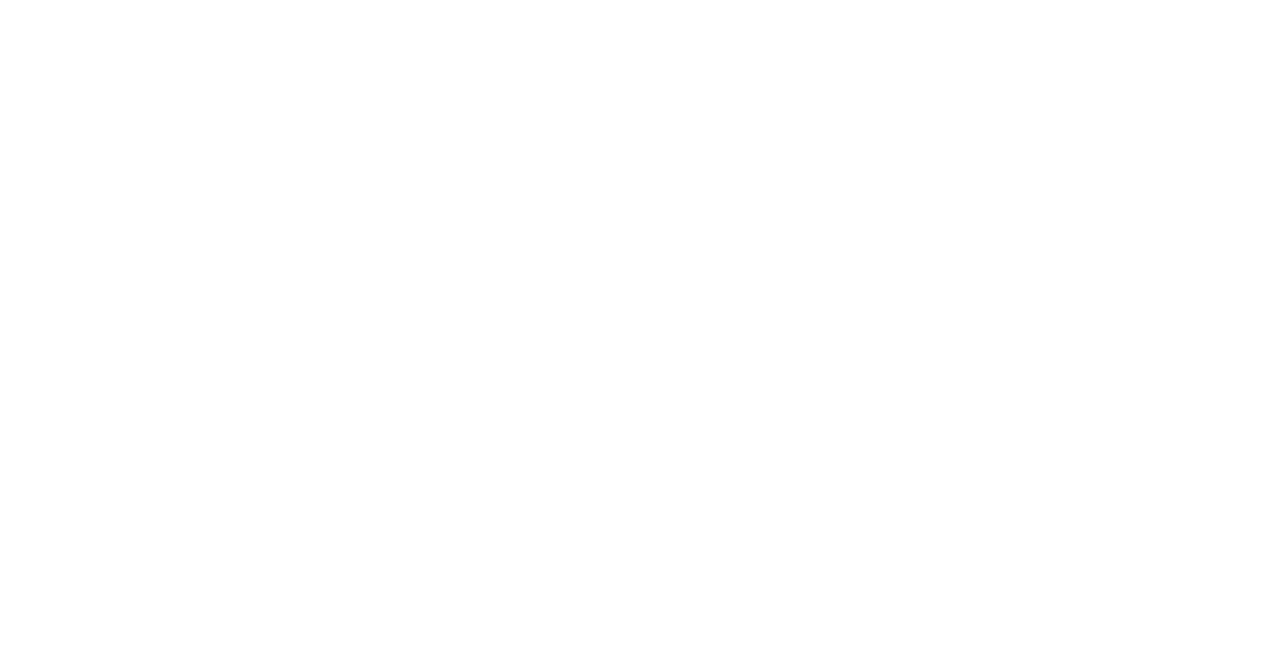
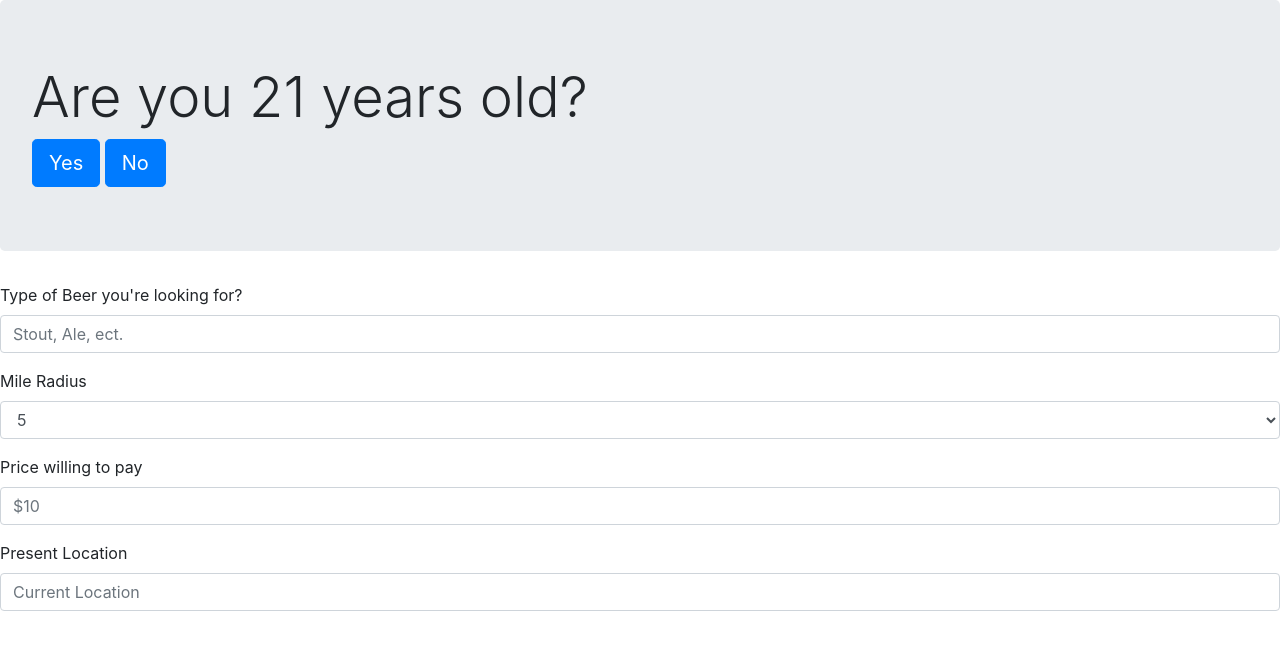
Before and after one commit to Nima99/Brews-For-The-Boys, a plain HTML site: page index.html in a window 1280 px wide. Drawn offline with nearby package versions, Linux system fonts and the light colour scheme.

Commit message:
initial outline of html with boostrap links added

```diff
--- a/index.html
+++ b/index.html
@@ -4,9 +4,61 @@
     <meta charset="UTF-8">
     <meta name="viewport" content="width=device-width, initial-scale=1.0">
     <meta http-equiv="X-UA-Compatible" content="ie=edge">
-    <title>Document</title>
-</head>
+    <title>Brewery API</title>
+       <!-- This links to the jQuery Library -->
+       <script src="https://code.jquery.com/jquery-3.1.1.js"></script>
+       <!--- Bootstrap -->
+      <link rel="stylesheet" href="https://stackpath.bootstrapcdn.com/bootstrap/4.3.1/css/bootstrap.min.css" integrity="sha384-ggOyR0iXCbMQv3Xipma34MD+dH/1fQ784/j6cY/iJTQUOhcWr7x9JvoRxT2MZw1T" crossorigin="anonymous">
+
+    </head>
 <body>
+    <!----------Beginning of site asks if you're 21 ////  This will dissapear once the user clicks yes or no -->
+    <div id= "legal-age" >
+    <div class="jumbotron">
+                <h1 class="display-4" >Are you 21 years old?</h1>
+                <a class="btn btn-primary btn-lg" href="#" role="button">Yes</a>
+                <a class="btn btn-primary btn-lg" href="#" role="button">No</a>
+              </div>
+            </div>
+<!--------------------Imput Forms-------------------------------->
+<form id = "imput-form">
+        <div class="form-group">
+          <label for="formGroupExampleInput">Type of Beer you're looking for?</label>
+          <input type="text" class="form-control" id="formGroupExampleInput" placeholder="Stout, Ale, ect.">
+        </div>
+        <div class="form-group">
+          <label for="formGroupExampleInput2">Mile Radius</label>
+          <select class="form-control">
+                <option>5</option>
+                <option>10</option>
+                <option>15</option>
+                <option>20</option>
+                <option>25</option>
+                <option>30</option>
+                <option>35</option>
+                <option>40</option>
+                <option>45</option>
+
+
+              </select>
+                    </div>
+
+            <div class="form-group">
+              <label for="formGroupExampleInput">Price willing to pay</label>
+              <input type="text" class="form-control" id="formGroupExampleInput" placeholder="$10">
+            </div>
+            <div class="form-group">
+              <label for="formGroupExampleInput2">Present Location</label>
+              <input type="text" class="form-control" id="formGroupExampleInput2" placeholder="Current Location">
+            </div>
+          </form>
+
+
+<!----javascript---->
+    <script type="text/javascript">
+    var
+
+    </script>
 
 </body>
 </html>
--- /dev/null
+++ b/style.css
@@ -0,0 +1,3 @@
+#imput-form {
+    margin: 12;
+}
```
